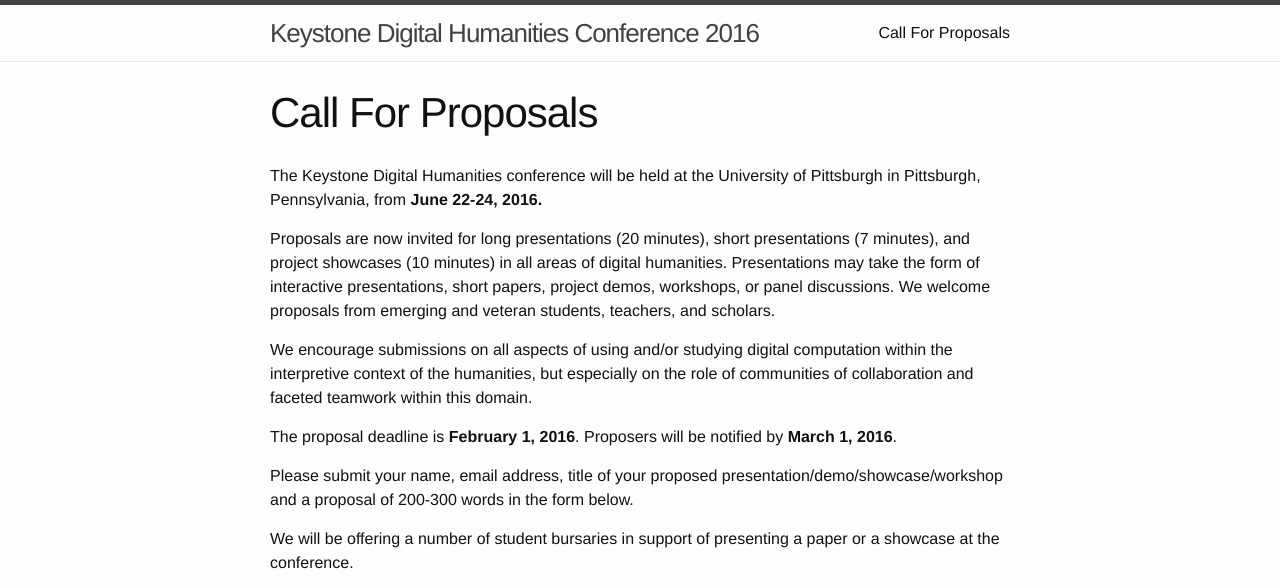
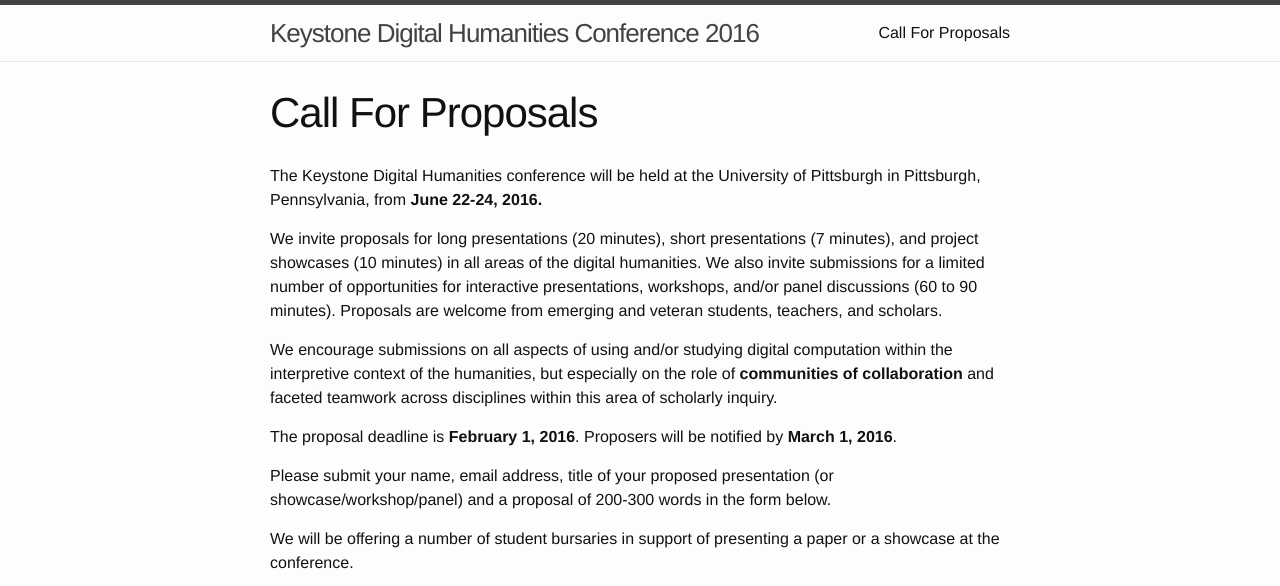
Before and after one commit to KeystoneDH/2016, a Jekyll site: the page built from cfp.md, in a window 1280 px wide and 900 px high, cut to the strip 0-586 px from the top of the window. Built offline with Jekyll 4.4.1, drawn with Linux system fonts in a browser that asks for light colours.

Commit message:
Update cfp.md
Trying for finalized wording.

```diff
--- a/cfp.md
+++ b/cfp.md
@@ -7,13 +7,13 @@ published: true
 
 The Keystone Digital Humanities conference will be held at the University of Pittsburgh in Pittsburgh, Pennsylvania, from **June 22-24, 2016.**
 
-Proposals are now invited for long presentations (20 minutes), short presentations (7 minutes), and project showcases (10 minutes) in all areas of digital humanities. Presentations may take the form of interactive presentations, short papers, project demos, workshops, or panel discussions. We welcome proposals from emerging and veteran students, teachers, and scholars.
+We invite proposals for long presentations (20 minutes), short presentations (7 minutes), and project showcases (10 minutes) in all areas of the digital humanities. We also invite submissions for a limited number of opportunities for interactive presentations, workshops, and/or panel discussions (60 to 90 minutes). Proposals are welcome from emerging and veteran students, teachers, and scholars.
 
-We encourage submissions on all aspects of using and/or studying digital computation within the interpretive context of the humanities, but especially on the role of communities of collaboration and faceted teamwork within this domain.
+We encourage submissions on all aspects of using and/or studying digital computation within the interpretive context of the humanities, but especially on the role of **communities of collaboration** and faceted teamwork across disciplines within this area of scholarly inquiry.
 
 The proposal deadline is **February 1, 2016**. Proposers will be notified by **March 1, 2016**.
 
-Please submit your name, email address, title of your proposed presentation/demo/showcase/workshop and a proposal of 200-300 words in the form below.
+Please submit your name, email address, title of your proposed presentation (or showcase/workshop/panel) and a proposal of 200-300 words in the form below.
 
 We will be offering a number of student bursaries in support of presenting a paper or a showcase at the conference.
 
```
